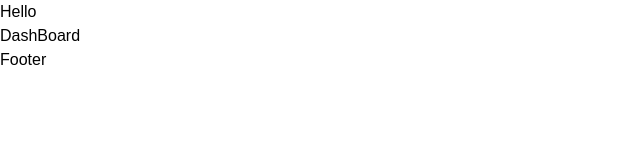
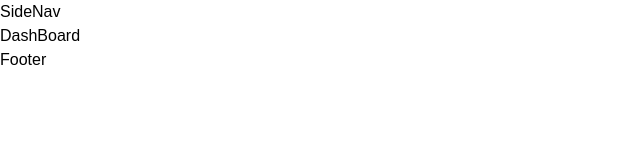
Before and after one commit to sureodds/frontend-app, a Next.js app: page /dashboard in a window 1280 px wide. Shown: the top 160 px of the page, without its empty margins (0-640 px from the left). Built offline with nearby package versions, Linux system fonts and the light colour scheme; a web font is replaced by a local one.

Commit message:
chore: dashoard layout

```diff
--- a/src/app/dashboard/layout.tsx
+++ b/src/app/dashboard/layout.tsx
@@ -1,7 +1,9 @@
+import { Sidenav } from '@/components';
+
 export default function Layout({ children }: { children: React.ReactNode }) {
   return (
     <section>
-      <header>Hello</header>
+      <Sidenav />
       <main>{children}</main>
       <footer>Footer</footer>
     </section>
--- a/src/app/dashboard/page.tsx
+++ b/src/app/dashboard/page.tsx
@@ -1,4 +1,10 @@
 import React from 'react';
+
+export const metadata = {
+  title: 'Leader Board',
+  description: 'Generated by create next app',
+  keywords: 'Betting, Odds, Football',
+};
 
 const DashboadPage = () => {
   return <div>DashBoard</div>;
--- /dev/null
+++ b/src/components/Sidenav.tsx
@@ -0,0 +1,11 @@
+import React from 'react';
+
+const Sidenav = () => {
+  return (
+    <div>
+      <h1>SideNav</h1>
+    </div>
+  );
+};
+
+export default Sidenav;
--- a/src/components/index.ts
+++ b/src/components/index.ts
@@ -0,0 +1,3 @@
+import Sidenav from './Sidenav';
+
+export { Sidenav };
```
